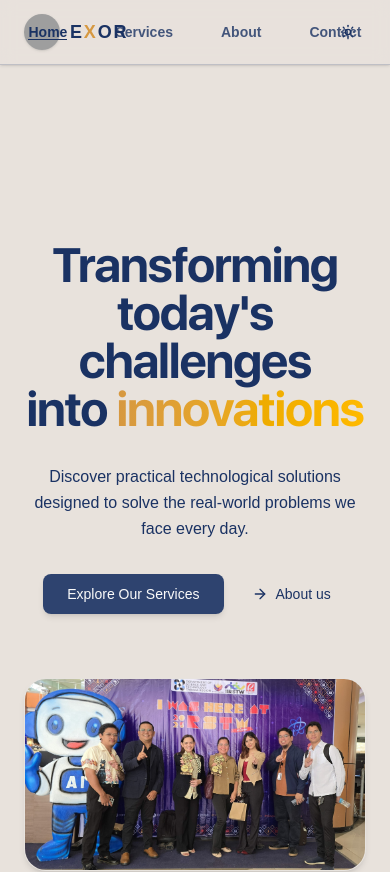
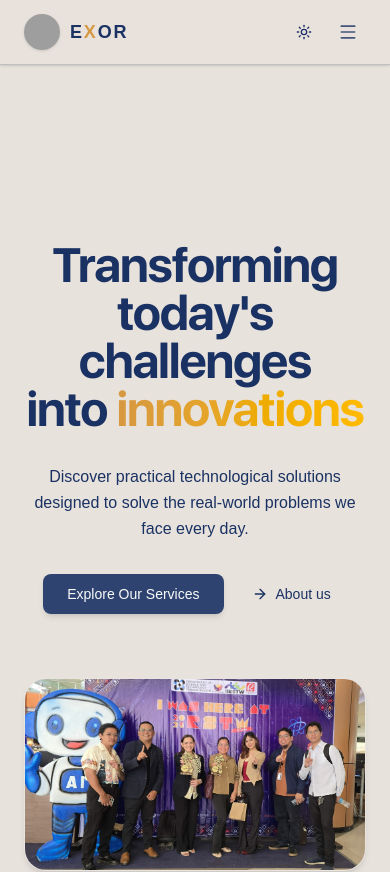
Before and after one commit to Jetrossgalinato/Exor, a Next.js app: page / in a window 390 px wide. Shown: the top 872 px of the page. Built offline with nearby package versions, Linux system fonts and the light colour scheme; grey boxes are pictures that could not be loaded; a web font is replaced by a local one.

Commit message:
fix: small screen responsiveness issue

```diff
--- a/components/navbar.tsx
+++ b/components/navbar.tsx
@@ -4,6 +4,7 @@ import Image from "next/image";
 import Link from "next/link";
 import { usePathname } from "next/navigation";
 import { useEffect, useState } from "react";
+import { Menu, X } from "lucide-react";
 import { ModeToggle } from "@/components/mode-toggle";
 import { TypographyNav } from "@/components/typography";
 import { navLinks } from "@/data/navigation";
@@ -11,6 +12,7 @@ import { navLinks } from "@/data/navigation";
 export function Navbar() {
   const pathname = usePathname();
   const [activeSection, setActiveSection] = useState("home");
+  const [mobileOpen, setMobileOpen] = useState(false);
 
   useEffect(() => {
     const handleScroll = () => {
@@ -43,6 +45,7 @@ export function Navbar() {
       e.preventDefault();
       const targetId = href.split("#")[1];
       setActiveSection(targetId);
+      setMobileOpen(false);
       const elem = document.getElementById(targetId);
       if (elem) {
         elem.scrollIntoView({ behavior: "smooth" });
@@ -53,7 +56,7 @@ export function Navbar() {
 
   return (
     <header className="fixed top-0 inset-x-0 z-50 border-b border-foreground/20 bg-background/80 backdrop-blur-sm shadow-sm">
-      <nav className="mx-auto grid h-16 max-w-7xl grid-cols-3 items-center px-6">
+      <nav className="mx-auto flex h-16 max-w-7xl items-center justify-between px-6 md:grid md:grid-cols-3">
         {/* Logo */}
         <Link
           href="/"
@@ -73,8 +76,8 @@ export function Navbar() {
           </span>
         </Link>
 
-        {/* Nav links */}
-        <ul className="flex items-center justify-center gap-12 justify-self-center">
+        {/* Desktop nav links */}
+        <ul className="hidden md:flex items-center justify-center gap-12 justify-self-center">
           {navLinks.map(({ label, href }) => {
             const isHash = href.includes("#");
             const targetId = isHash ? href.split("#")[1] : "";
@@ -100,11 +103,53 @@ export function Navbar() {
           })}
         </ul>
 
-        {/* Mode toggle */}
-        <div className="justify-self-end">
+        {/* Right side: mode toggle + hamburger */}
+        <div className="flex items-center gap-2 justify-self-end">
           <ModeToggle />
+          <button
+            className="md:hidden p-2 rounded-md text-foreground/80 hover:text-foreground hover:bg-foreground/10 transition-colors"
+            onClick={() => setMobileOpen((prev) => !prev)}
+            aria-label="Toggle menu"
+          >
+            {mobileOpen ? (
+              <X className="size-5" />
+            ) : (
+              <Menu className="size-5" />
+            )}
+          </button>
         </div>
       </nav>
+
+      {/* Mobile menu */}
+      {mobileOpen && (
+        <div className="md:hidden border-t border-foreground/10 bg-background/95 backdrop-blur-sm px-6 py-4">
+          <ul className="flex flex-col gap-4">
+            {navLinks.map(({ label, href }) => {
+              const isHash = href.includes("#");
+              const targetId = isHash ? href.split("#")[1] : "";
+              const isActive = isHash
+                ? activeSection === targetId
+                : pathname === href;
+
+              return (
+                <li key={href}>
+                  <Link
+                    href={href}
+                    onClick={(e) => handleScrollTo(e, href)}
+                    className={`block transition-colors ${
+                      isActive
+                        ? "text-foreground font-medium"
+                        : "text-foreground/70 hover:text-foreground"
+                    }`}
+                  >
+                    <TypographyNav>{label}</TypographyNav>
+                  </Link>
+                </li>
+              );
+            })}
+          </ul>
+        </div>
+      )}
     </header>
   );
 }
```
